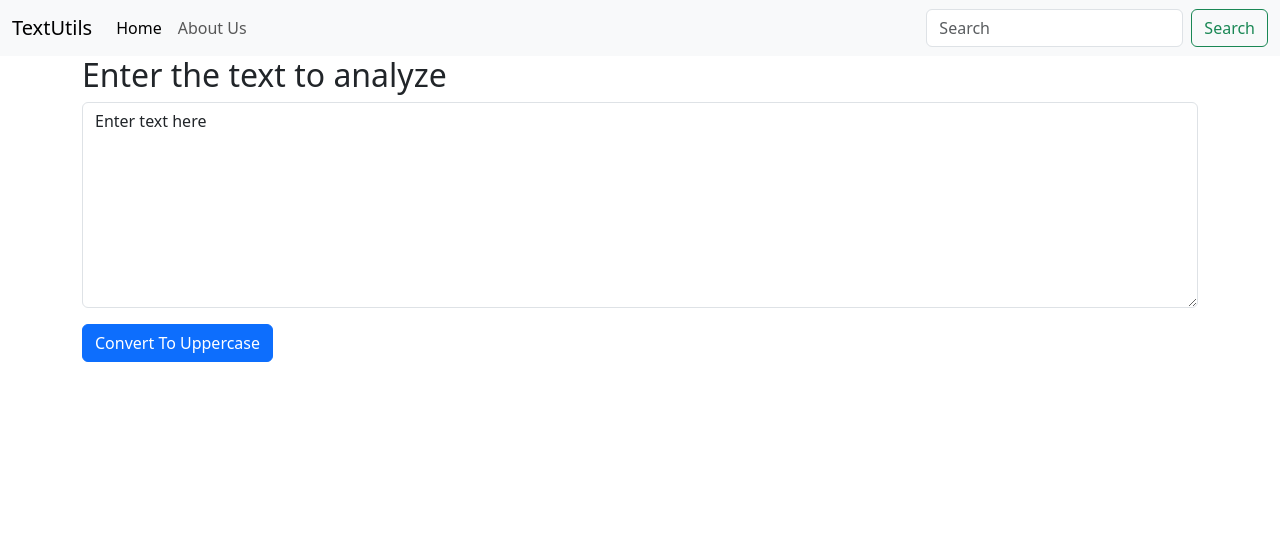
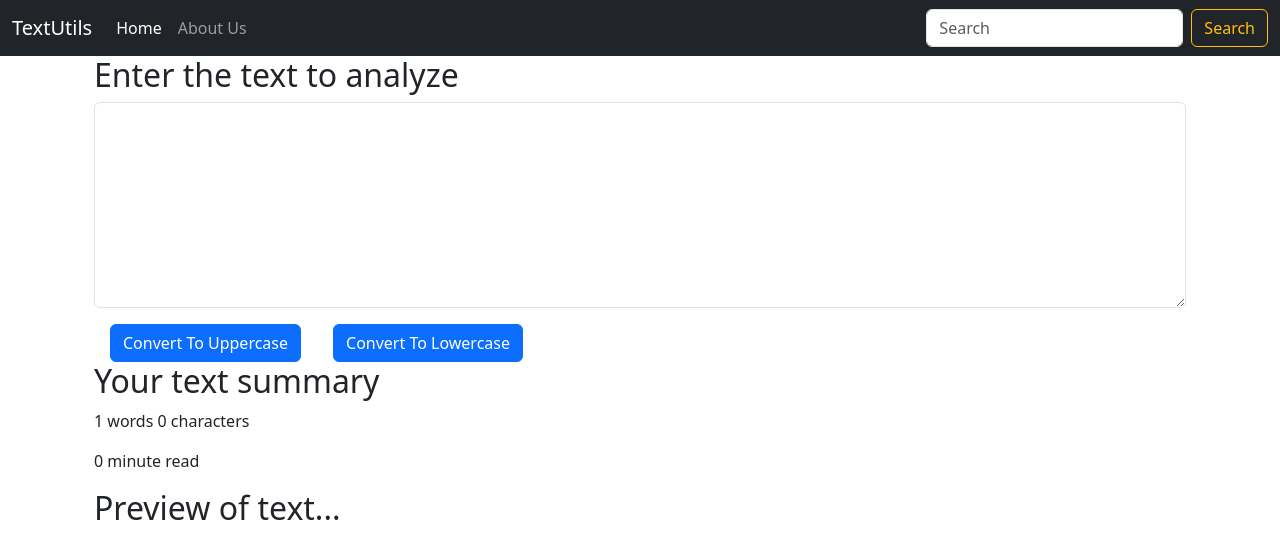
Before and after one commit to JsKaur/React, a React (Create React App) app: page / in a window 1280 px wide. Shown: the top 558 px of the page. Built offline with nearby package versions, Linux system fonts and the light colour scheme.

Commit message:
added more functionality to textUtils

```diff
--- a/src/components/Navbar.js
+++ b/src/components/Navbar.js
@@ -8,7 +8,7 @@
 // props are properties and accessed like variables.
 export default function Navbar(props) {
   return (
-    <nav className="navbar navbar-expand-lg bg-body-tertiary">
+    <nav className="navbar navbar-expand-lg navbar-dark bg-dark">
       <div className="container-fluid">
         <a className="navbar-brand" href="/">
           {props.title}
@@ -45,7 +45,7 @@
               placeholder="Search"
               aria-label="Search"
             />
-            <button className="btn btn-outline-success" type="submit">
+            <button className="btn btn-outline-warning" type="submit">
               Search
             </button>
           </form>
--- a/src/components/TextForm.js
+++ b/src/components/TextForm.js
@@ -7,8 +7,13 @@
 export default function TextForm(props) {
     const handleUpClick=()=>{
         console.log("Uppercase clicked"+text);
-        let newText =text.toUpperCase();
-        setText(newText);
+        let upper =text.toUpperCase();
+        setText(upper);
+    }
+
+    const handleLowerClick=()=>{
+      let lower=text.toLowerCase();
+      setText(lower);
     }
 
     const handleOnChange=(event)=>{
@@ -16,20 +21,34 @@
         setText(event.target.value);// earliar, I was not able to enter text in textarea, but now, it will add the input with the value="text" of textarea.
     }
 
-    const [text, setText] = useState('Enter text here');
+    const [text, setText] = useState('');
     // array destructuring syntax.
-    // text is a variable which can be updated from 'Enter text here' to something else using setText function.
+    // text is a variable which can be updated from ' ' to something else using setText function.
     // text= "new text" is wrong way to update it.
     // correct way is:
     //setText("New text..");
   return (
-    <div>
+    <>
+
+
+    <div className="container">
       <h2>{props.heading}</h2>
         <div className="mb-3">
 
             <textarea className="form-control" value={text} onChange={handleOnChange} id="myBox" rows="8"></textarea>
         </div>
-        <button className="btn btn-primary" onClick={handleUpClick}>Convert To Uppercase</button>
+        <button className="btn btn-primary mx-3" onClick={handleUpClick}>Convert To Uppercase</button>
+        <button className="btn btn-primary mx-3" onClick={handleLowerClick}>Convert To Lowercase</button>
     </div>
+
+
+    <div className="container">
+      <h2>Your text summary</h2>
+      <p>{text.split(" ").length} words {text.length} characters</p>
+      <p>{0.008* text.split("").length} minute read</p>
+      <h2>Preview of text...</h2>
+      <p>{text}</p>
+    </div>
+    </>
   )
 }
```
